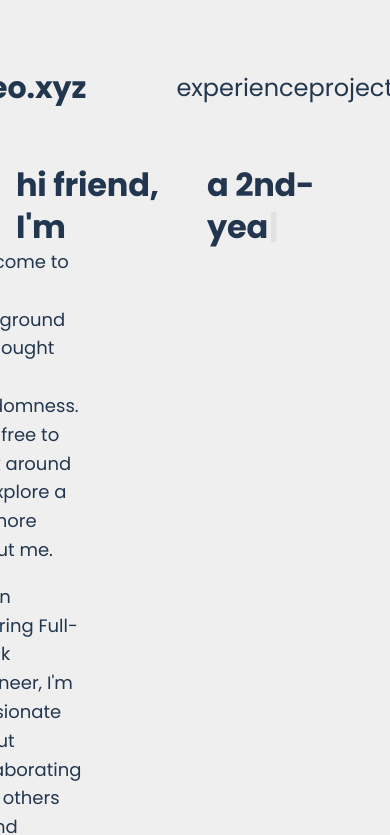
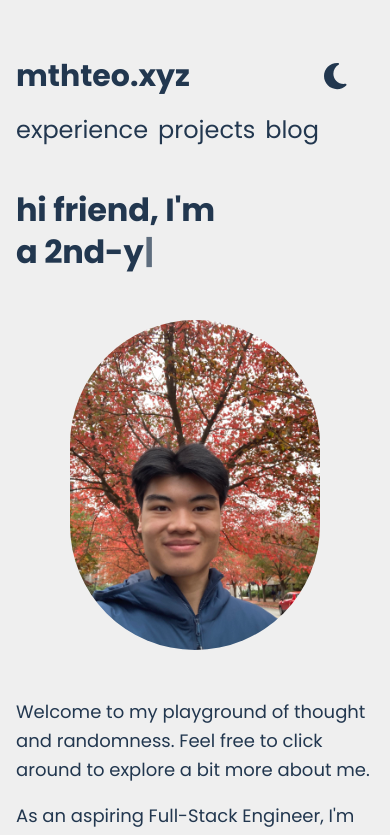
Before and after one commit to meleongg/melvinteo.com, a Next.js app: page / in a window 390 px wide. Shown: the top 835 px of the page. Built offline with nearby package versions, Linux system fonts and the light colour scheme.

Commit message:
added responsive styles

```diff
--- a/components/navbar.tsx
+++ b/components/navbar.tsx
@@ -25,7 +25,7 @@ export default function NavBar() {
           mthteo.xyz
         </Link>
       </div>
-      <ul className={navbarStyles.navLinks}>
+      <ul className={`${navbarStyles.navLinks}`}>
         <li className={navbarStyles.navLink}>
           <Link className={utilStyles.link} href="/experiences">
             experience
@@ -41,14 +41,14 @@ export default function NavBar() {
             blog
           </Link>
         </li>
-        <FontAwesomeIcon
+      </ul>
+      <FontAwesomeIcon
           className={navbarStyles.mode}
           icon={theme == "dark" ? faSun : faMoon}
           onClick={() =>
             theme == "dark" ? setTheme("light") : setTheme("dark")
           }
         />
-      </ul>
     </nav>
   );
 }
--- a/styles/index.module.css
+++ b/styles/index.module.css
@@ -15,9 +15,10 @@
 }
 
 .introData {
-  display: flex;
-  justify-content: center;
+  display: grid;
+  justify-items: center;
   align-items: center;
+  grid-template-columns: 1fr 250px;
   /* 100vh - 80px (navbar) - 3rem (top) - 2rem(bottom) - 70px (intro) - 40px (intro-bottom) - 110px (footer) */
   min-height: calc(100vh - 80px - 3rem - 2rem - 70px - 40px - 110px);
   width: 100%;
@@ -27,3 +28,32 @@
 .introDataText {
   padding-right: 100px;
 }
+
+/* iPad */
+@media (max-width: 768px) {
+  .intro {
+    padding-top: 15px;
+    height: 100px;
+    flex-direction: column;
+  }
+
+  .introData {
+    padding-top: 20px;
+    grid-template-columns: 1fr;
+    grid-template-rows: 350px 1fr;
+    row-gap: 20px;
+  }
+
+  .introData > img {
+    grid-row: 1 / 2;
+  }
+
+  .introDataText {
+    padding-right: 0px;
+  }
+}
+
+/* Phone */
+@media (max-width: 480px) {
+  /* no styles needed */
+}
--- a/styles/navbar.module.css
+++ b/styles/navbar.module.css
@@ -26,7 +26,44 @@
   align-items: center;
 }
 
+.mode {
+  padding-left: 30px;
+  font-size: 30px;
+}
+
 .mode:hover {
   cursor: pointer;
   transform: scale(1.2);
 }
+
+/* iPad */
+@media (max-width: 768px) {
+  .nav {
+    height: 110px;
+    display: grid;
+    grid-template-columns: 1fr 50px;
+    grid-template-rows: repeat(2, 1fr);
+  }
+
+  .navLinks {
+    width: 50%;
+    justify-content: flex-start;
+    align-items: flex-start;
+    padding-left: 0;
+    margin: 0;
+  }
+
+  .navLinks > *:not(:last-child) {
+    padding-right: 10px;
+  }
+
+  .mode {
+    grid-column: 2 / 3;
+    grid-row: 1 / 2;
+    padding-left: 0;
+  }
+}
+
+/* Phone */
+@media (max-width: 480px) {
+}
```
Also changed, not shown: styles/global.css (+12 -0 lines), public/favicon.svg.
